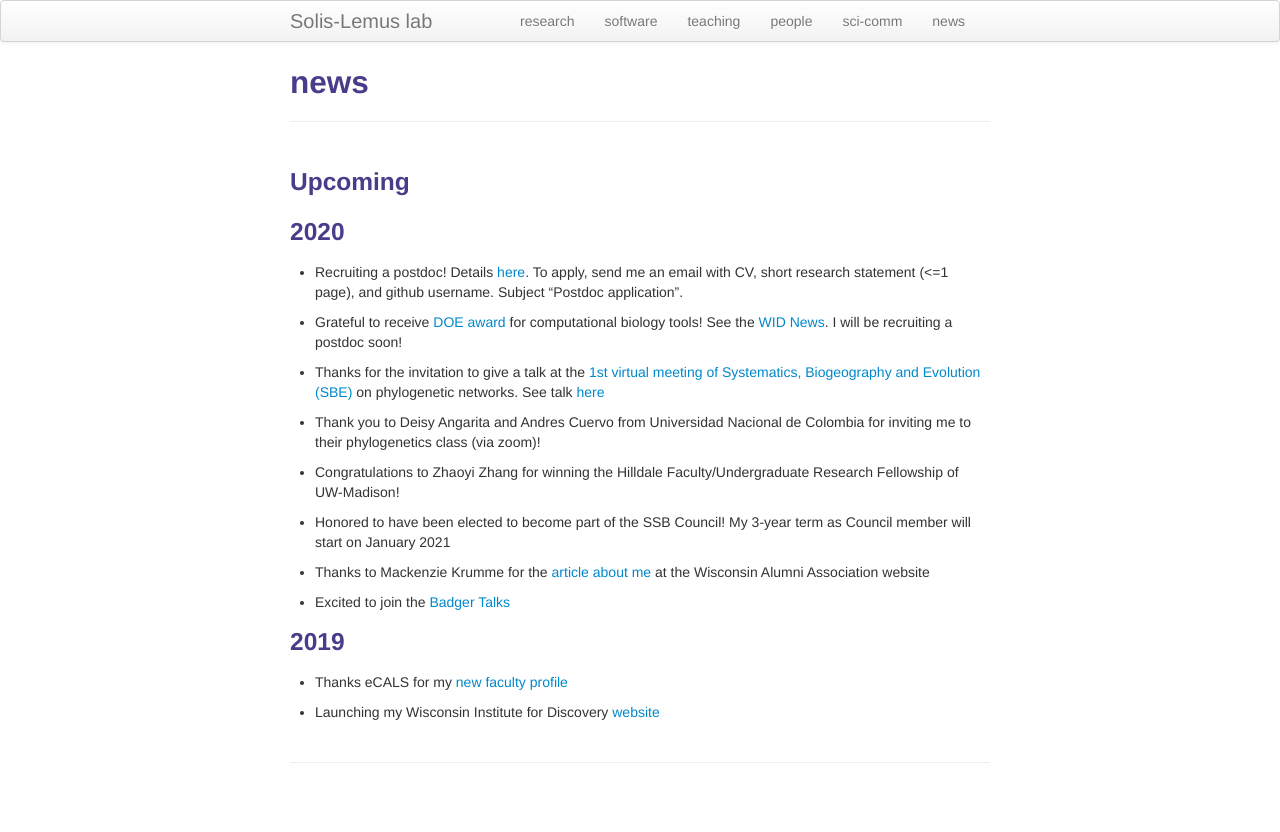
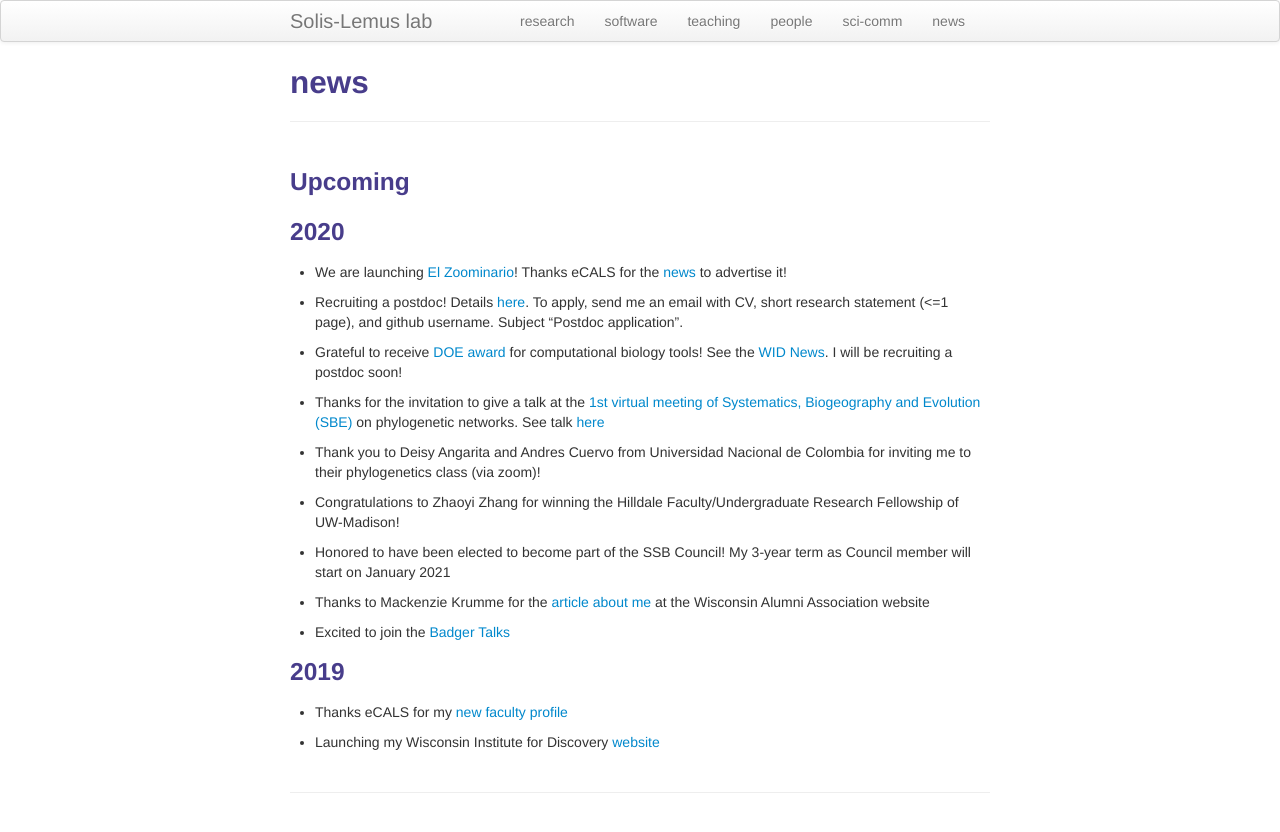
Before and after one commit to solislemuslab/solislemuslab.github.io, a Jekyll site: the page built from pages/news.md, in a window 1280 px wide. Shown: the top 832 px of the page. Built offline with Jekyll 4.4.1, drawn with Linux system fonts in a browser that asks for light colours.

Commit message:
added zoominario news

```diff
--- a/pages/news.md
+++ b/pages/news.md
@@ -9,6 +9,8 @@ description: Solis-Lemus lab
 
 
 ### 2020
+
+- We are launching [El Zoominario](https://solislemuslab.github.io/pages/talks.html#zoominario)! Thanks eCALS for the [news](https://ecals.cals.wisc.edu/2020/09/21/new-seminar-series-to-feature-short-scientific-talks-by-latinx-researchers/) to advertise it!
 
 - Recruiting a postdoc! Details [here](https://jobrxiv.org/job/university-of-wisconsin-madison-27778-postdoctoral-researcher-in-statistical-machine-learning-methods-for-high-dimensional-omics-data/). To apply, send me an email with CV, short research statement (<=1 page), and github username. Subject "Postdoc application".
 
```
